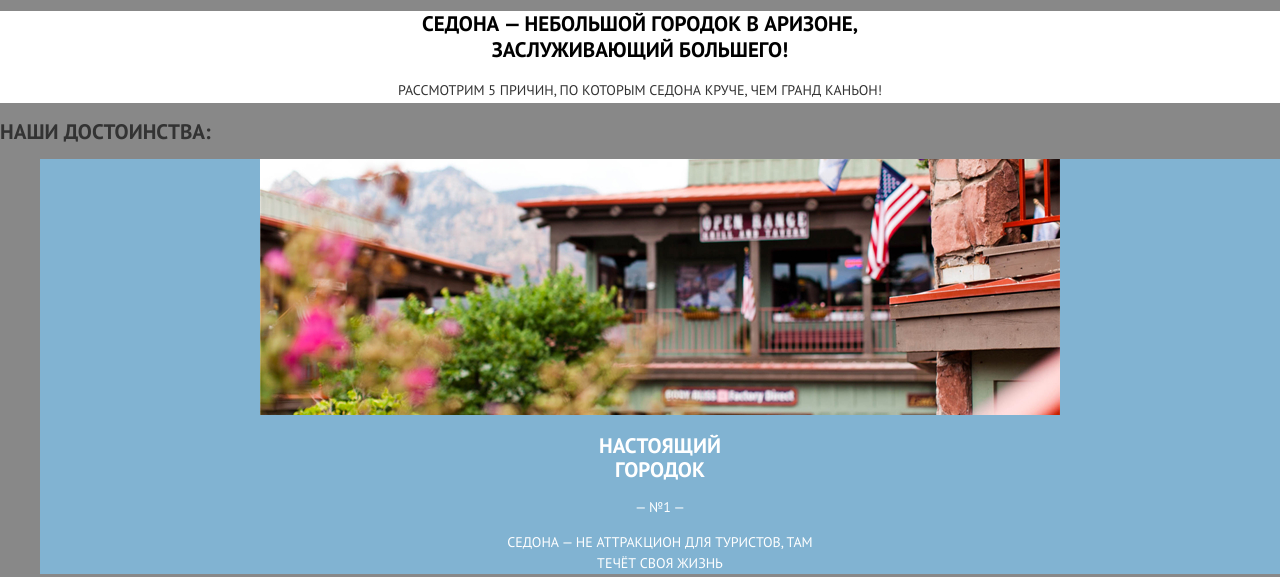
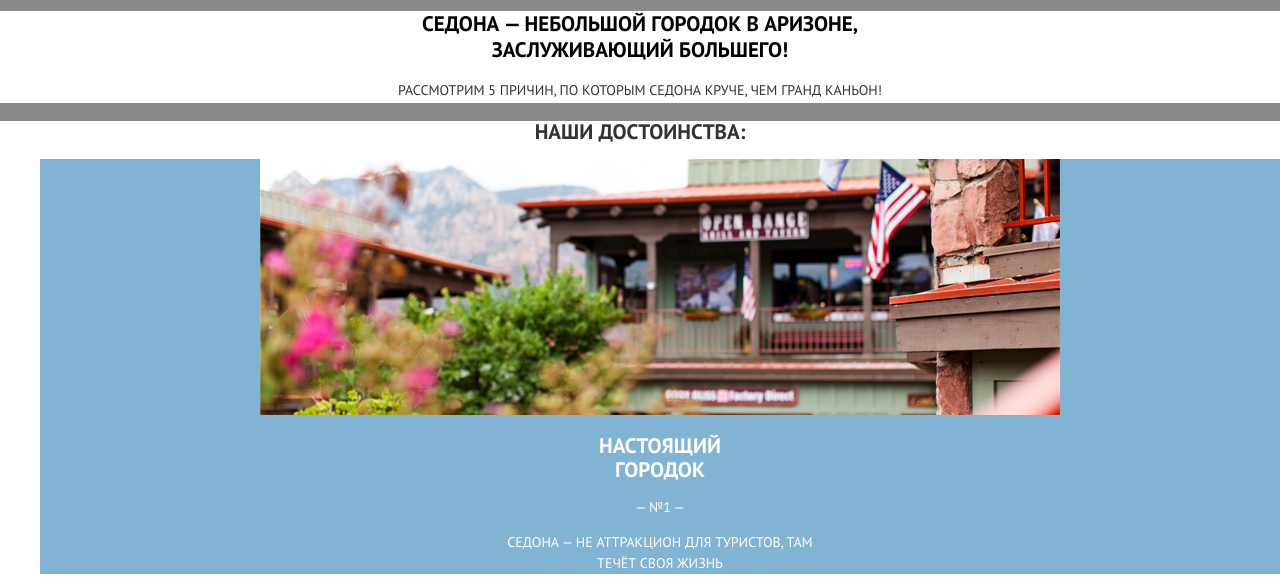
Before and after one commit to ksksksks/1799323-sedona-31, a plain HTML site: page index.html in a window 1280 px wide. Shown: the part 232-809 px from the top of the page. Drawn offline with Linux system fonts and the light colour scheme.

Commit message:
Стилизация главной страницы

```diff
--- a/css/style.css
+++ b/css/style.css
@@ -77,8 +77,9 @@ img {
 }
 
 .advantages {
-  /*  background-color: var(--basic-white);  */
+    background-color: var(--basic-white);
     color: var(--basic-lightblack);
+    text-align: center;
 }
 
 .advantages li {
```
